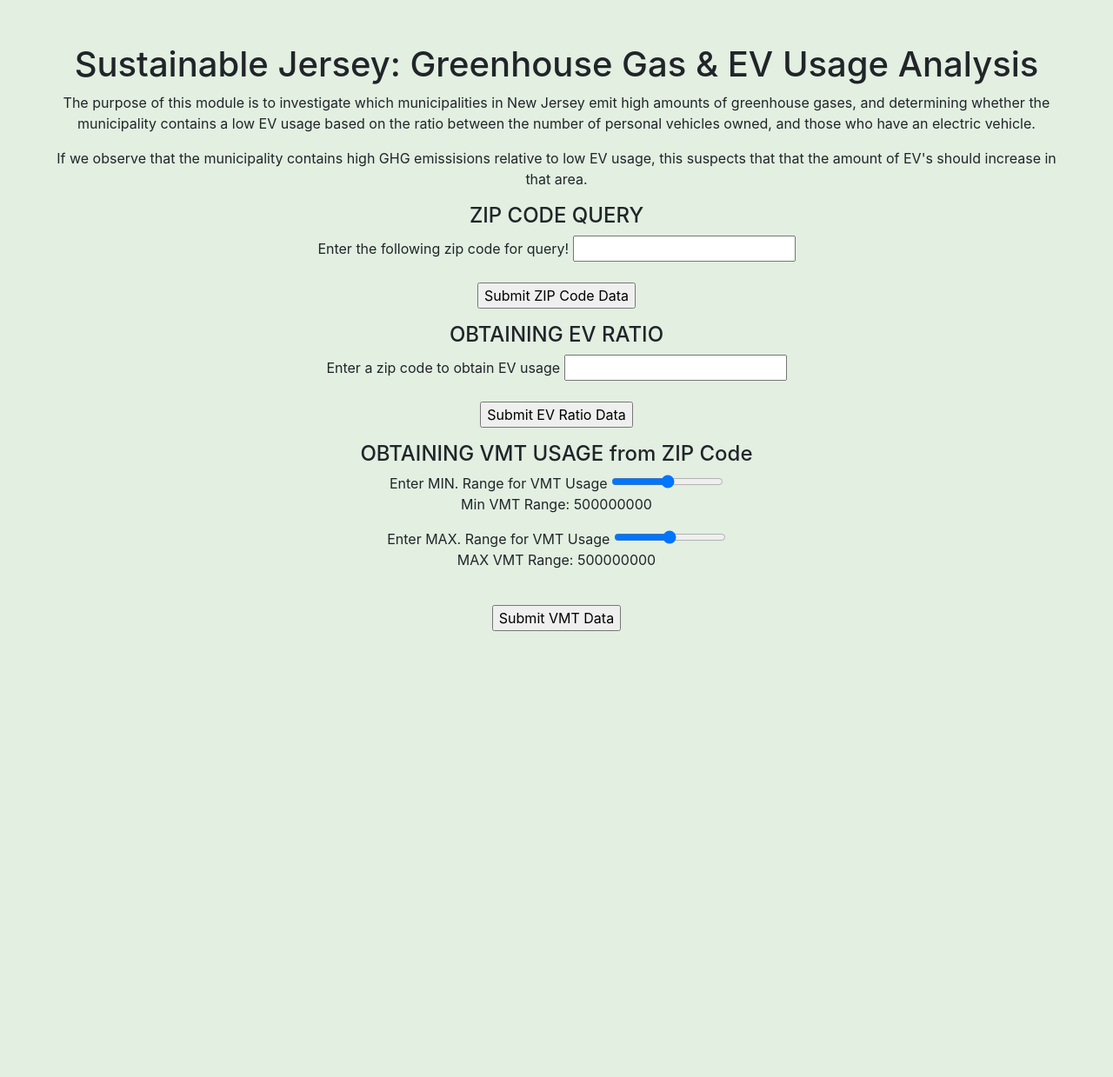
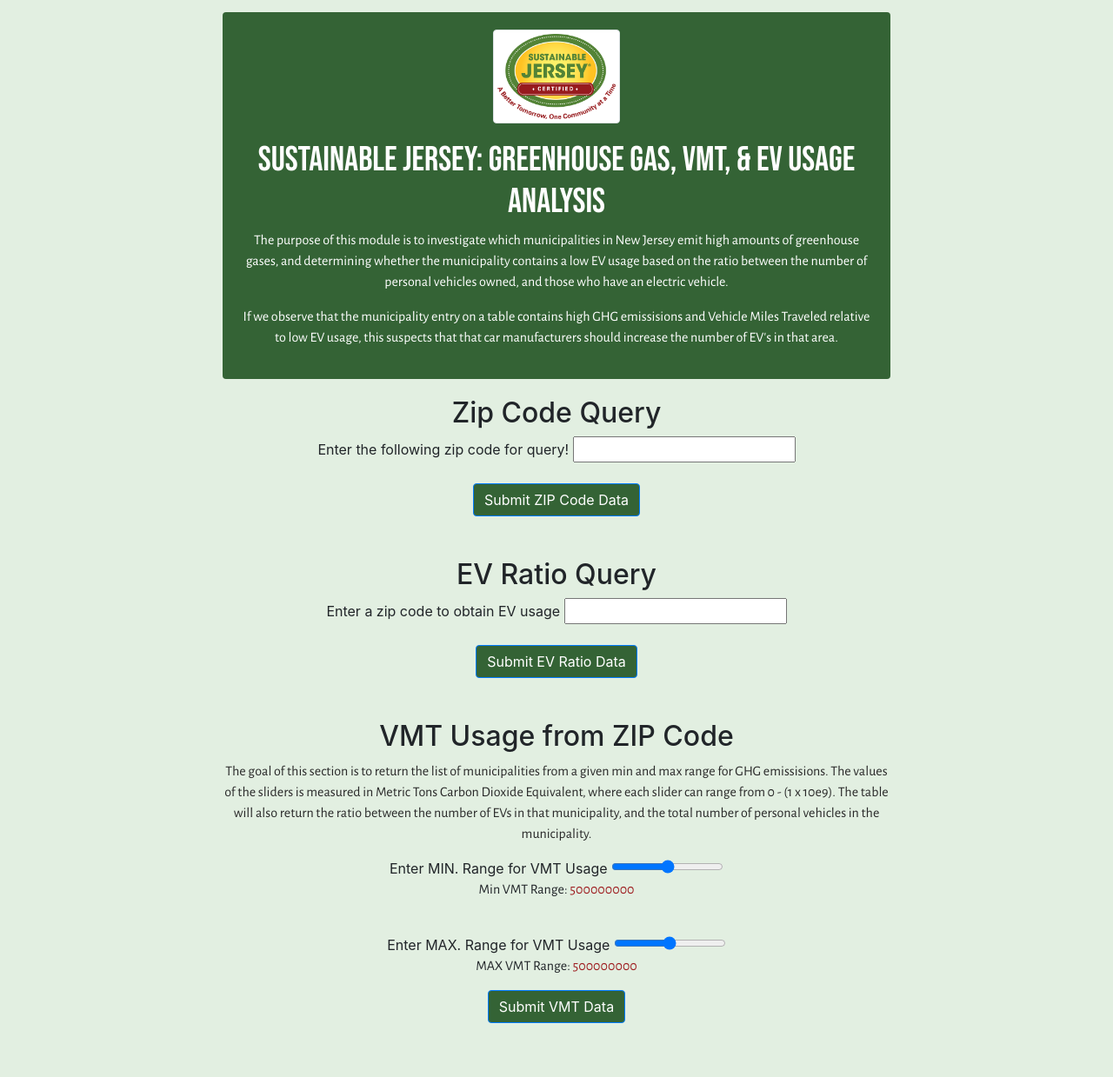
Before and after one commit to WhoBeYe/GHG_CAB_Project, a Flask app: page / in a window 1280 px wide. Shown: the whole page at 87% size. Before the commit the page ends 726 px from the top, so only its background shows below. Run offline with Flask 3, Linux system fonts and the light colour scheme; some libraries are stand-ins or nearby versions.

Commit message:
refined the UI for main page

```diff
--- a/app.py
+++ b/app.py
@@ -108,7 +108,7 @@ def zip_handler():
 def ev_ratio_handler():
     rows = connect('SELECT contains_2_main.mun_name, contains_2_main.zip, EV_ratio.num_evs, EV_ratio.percentage, contains_2_main.total_personal FROM contains_2_main INNER JOIN EV_ratio ON contains_2_main.zip = EV_ratio.zip WHERE contains_2_main.zip = ' + request.form['zip'] + ';')
     heads = ['Municipality', 'Zip Code', '# Of EVs', 'Ratio of EVs', 'Number of Personal Vehicles']
-    return render_template('my-result.httml', rows=rows, heads=heads)
+    return render_template('my-result.html', rows=rows, heads=heads)
 
 # Python route for handling VMT Query
 @app.route('/vmt_data_handler', methods=['POST'])
--- a/css/styles.css
+++ b/css/styles.css
@@ -4,7 +4,41 @@ body{
 
 }
 
-.query_option_div{
+h1, h3{
+    font-family: 'Bebas Neue', cursive;
+}
+
+p{
+    font-family: 'Alegreya Sans', sans-serif;
+}
+
+.intro-section{
+    border-color: #346335;
+    border-width: 3px !important;
+    background-color: #346335;
+    padding: 20px;
+    margin-bottom: 20px;
+}
+
+.img-thumbnail{
+    max-width: 20%;
+    margin-bottom: 1.1rem;
+}
+
+.query-box{
+    margin-bottom: 3rem;
+}
+
+.main-page-ui{
+    padding: 14px 16px;
     text-align: center;
-    position: absolute;
+    max-width: 50rem;
+    margin-left:  auto;
+    margin-right: auto;
 }
+
+.btn-primary{
+    background-color: #346335;
+    outline: none !important;
+    box-shadow: none !important;
+}
--- a/templates/my-form.html
+++ b/templates/my-form.html
@@ -3,70 +3,86 @@
 <html>
     <head>
         <meta charset="utf-8">
-        <title>Flask Example Input Form</title>
-
+        <title>GHG, VMT, and EV Comparisons</title>
+        <!-- Import the Bootstrap library, local CSS file and Google Fonts -->
         <link rel="stylesheet" href="https://cdn.jsdelivr.net/npm/bootstrap@4.3.1/dist/css/bootstrap.min.css" integrity="sha384-ggOyR0iXCbMQv3Xipma34MD+dH/1fQ784/j6cY/iJTQUOhcWr7x9JvoRxT2MZw1T" crossorigin="anonymous">
         <link rel="stylesheet" href="/css/styles.css">
+        <link rel="preconnect" href="https://fonts.googleapis.com">
+        <link rel="preconnect" href="https://fonts.gstatic.com" crossorigin>
+        <link href="https://fonts.googleapis.com/css2?family=Bebas+Neue&display=swap" rel="stylesheet">
+        <link rel="preconnect" href="https://fonts.googleapis.com">
+        <link rel="preconnect" href="https://fonts.gstatic.com" crossorigin>
+        <link href="https://fonts.googleapis.com/css2?family=Alegreya+Sans&family=Bebas+Neue&display=swap" rel="stylesheet">
 
     </head>
-    <body>
+    <body class = "main-page-ui">
 
-        <div class = "text-center">
+        <div class = "text-center intro-section rounded">
 
-            <h1>Sustainable Jersey: Greenhouse Gas & EV Usage Analysis</h1>
-            <p>
+
+            <img src="/css/SNJ_CertifiedLog_TAGLINE.png" alt="Sustainable Jersey Logo" class="img-thumbnail">
+
+            <h1 style="color:white">SUSTAINABLE JERSEY: Greenhouse  Gas, VMT, & EV Usage Analysis</h1>
+            <p style ="color: white">
                 The purpose of this module is to investigate which municipalities in New Jersey emit high amounts
                 of greenhouse gases, and determining whether the municipality contains a low EV usage based on the ratio
                 between the number of personal vehicles owned, and those who have an electric vehicle.
             </p>
-            <p>
-                If we observe that the municipality contains high GHG emissisions relative to low EV usage, this suspects that
-                that the amount of EV's should increase in that area.
+            <p style = "color: white;">
+                If we observe that the municipality entry on a table contains high GHG emissisions and Vehicle Miles Traveled relative to low EV usage, this suspects that
+                that car manufacturers should increase the number of EV's in that area.
             </p>
+
         </div>
 
-        <div class = "text-center">
+        <div class = "text-center query-box rounded">
 
-            <h4>ZIP CODE QUERY</h4>
+            <h2>Zip Code Query</h2>
             <form action="/zip-handler" method="POST">
                 <div>
                      Enter the following zip code for query!
                     <input type="text" name="zip">
                 </div>
                     <br>
-                    <input type="submit" value="Submit ZIP Code Data">
+                    <button type="submit" class="btn btn-primary">Submit ZIP Code Data</button>
             </form>
         </div>
 
-        <div class = "text-center">
+        <div class = "text-center query-box rounded">
 
-            <h4>OBTAINING EV RATIO</h4>
+            <h2>EV Ratio Query</h2>
             <form action="/ev_ratio_handler" method="POST">
                 <div>
                     Enter a zip code to obtain EV usage
                     <input type="text" name="zip">
                 </div>
                     <br>
-                    <input type="submit" value="Submit EV Ratio Data">
+                    <button type="submit" class="btn btn-primary">Submit EV Ratio Data</button>
             </form>
         </div>
 
-        <div class = "text-center">
+        <div class = "text-center query-box rounded">
 
-            <h4>OBTAINING VMT USAGE from ZIP Code </h4>
+            <h2>VMT Usage from ZIP Code </h2>
+            <p style="color: #292929">
+                The goal of this section is to return the list of municipalities
+                from a given min and max range for GHG emissisions. The values of the sliders is measured in Metric Tons Carbon Dioxide Equivalent,
+                where each slider can range from 0 - (1 x 10e9). The table will also return the ratio between the number of EVs in that municipality, and the total
+                number of personal vehicles in the municipality.
+            </p>
             <form action="/vmt_data_handler" method="POST">
                 <div>
                     Enter MIN. Range for VMT Usage
                     <input id = "slider" type="range" name="min_vmt" min='0' max='1000000000' step="100000">
-                    <p>Min VMT Range: <output id="value"></output></p>
+                    <p>Min VMT Range: <output style="color:#9E1D20;"id="value"></output></p>
                 </div>
+                <br>
                 <div>
                     Enter MAX. Range for VMT Usage
                     <input id = "slider2" type="range" name="max_vmt" min='0' max='1000000000' step="100000">
-                    <p>MAX VMT Range: <output id="value2"></output></p>
+                    <p>MAX VMT Range: <output style="color:#9E1D20;"id="value2"></output></p>
                 </div>
-                    <br>
-                    <input type="submit" value="Submit VMT Data">
+                    <button type="submit" class="btn btn-primary">Submit VMT Data</button>
             </form>
         </div>
 
```
Also changed, not shown: templates/my-result.html (+10 -18 lines), css/SNJ_CertifiedLog_TAGLINE.png (added).
